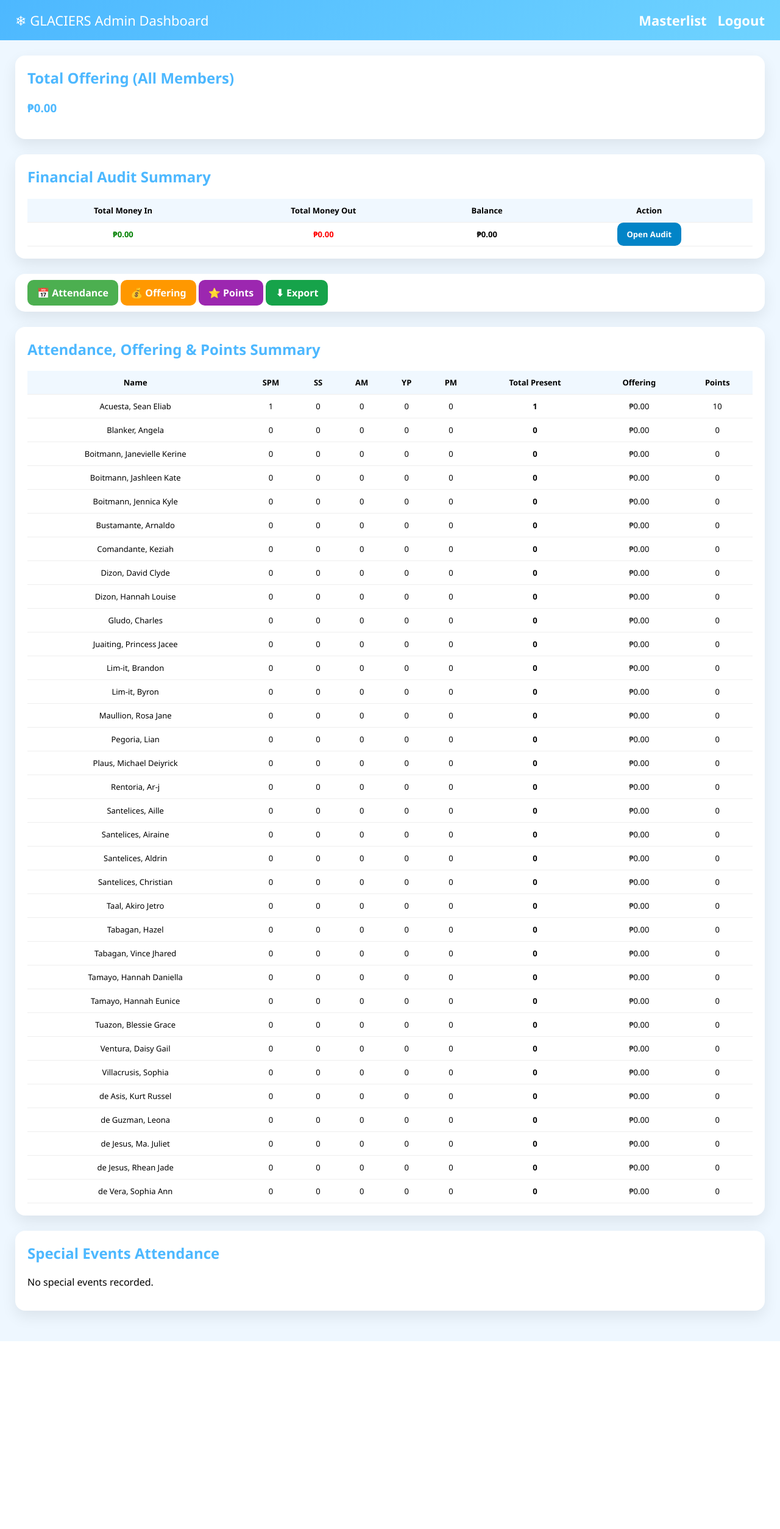
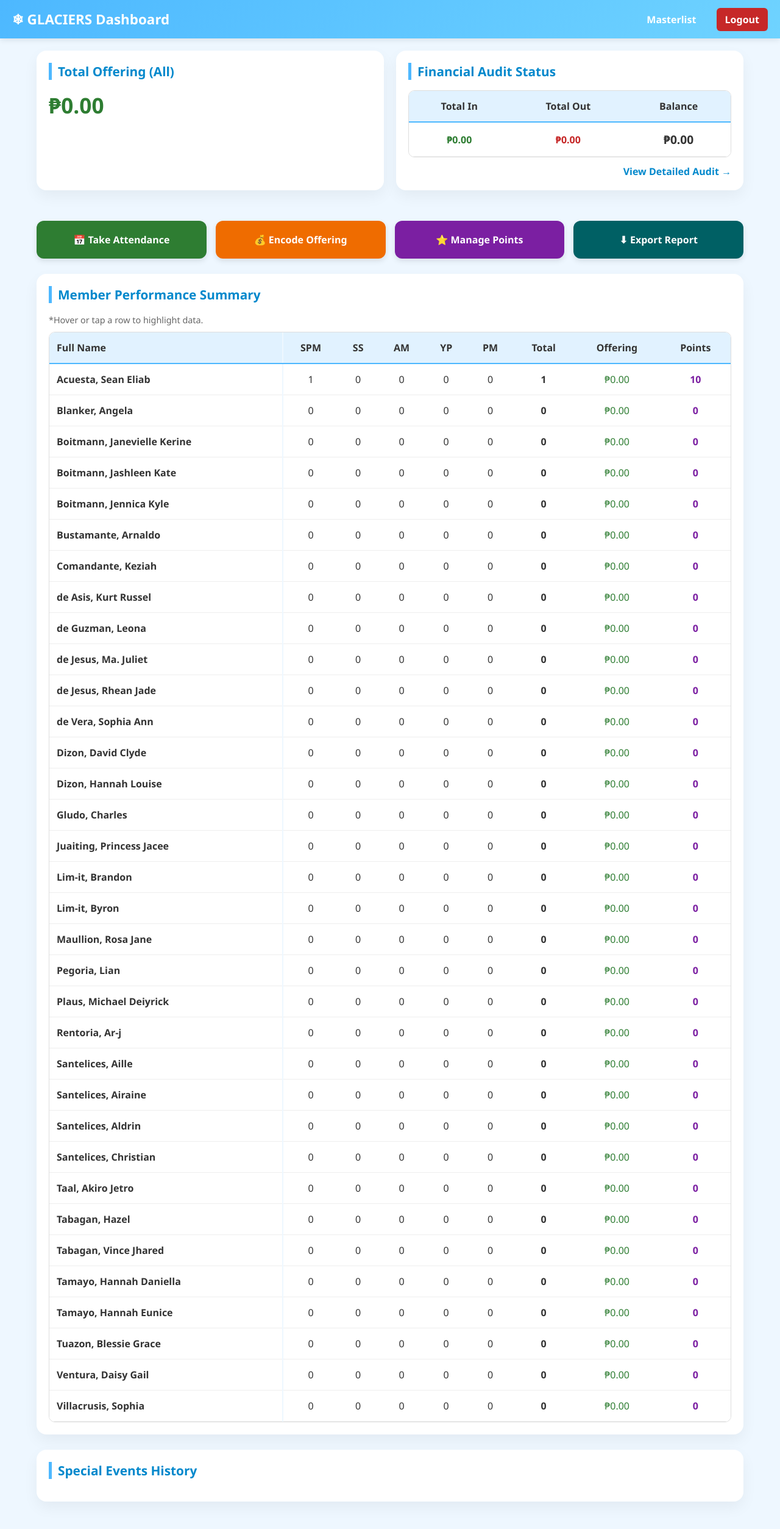
Before and after one commit to arjcrentoria/Glaciers, a PHP site: page /admin.php in a window 1280 px wide. Shown: the whole page at 61% size. Before the commit the page ends 2199 px from the top, so only its background shows below. Run offline with PHP 8.4, Linux system fonts and the light colour scheme; the visitor is signed in with stand-in values (Sample User, id 1); data comes from the database, SQL or seed files in the repository.

Commit message:
New admin

```diff
--- a/admin.php
+++ b/admin.php
@@ -2,6 +2,14 @@
 require "auth.php";
 require "db.php";
 
+/* ===============================
+   PREVENT CACHING
+================================ */
+header("Cache-Control: no-store, no-cache, must-revalidate, max-age=0");
+header("Cache-Control: post-check=0, pre-check=0", false);
+header("Pragma: no-cache");
+
+clearstatcache();
 
 /* ===============================
    PROTECT ADMIN PAGE
@@ -12,32 +20,32 @@ if (!isset($_SESSION["role"]) || $_SESSION["role"] !== "admin") {
 }
 
 /* ===============================
-   ATTENDANCE SUMMARY
+   DATA QUERIES
 ================================ */
+
+// 1. Attendance, Points, and Member Summary (FIXED SORTING)
 $members = $conn->query("
     SELECT
         m.id AS member_id,
         m.full_name,
-
         SUM(CASE WHEN e.event_name='SPM' AND a.present=1 THEN 1 ELSE 0 END) AS spm,
-        SUM(CASE WHEN e.event_name='SS'  AND a.present=1 THEN 1 ELSE 0 END) AS ss,
-        SUM(CASE WHEN e.event_name='AM'  AND a.present=1 THEN 1 ELSE 0 END) AS am,
-        SUM(CASE WHEN e.event_name='YP'  AND a.present=1 THEN 1 ELSE 0 END) AS yp,
-        SUM(CASE WHEN e.event_name='PM'  AND a.present=1 THEN 1 ELSE 0 END) AS pm,
-
+        SUM(CASE WHEN e.event_name='SS' AND a.present=1 THEN 1 ELSE 0 END) AS ss,
+        SUM(CASE WHEN e.event_name='AM' AND a.present=1 THEN 1 ELSE 0 END) AS am,
+        SUM(CASE WHEN e.event_name='YP' AND a.present=1 THEN 1 ELSE 0 END) AS yp,
+        SUM(CASE WHEN e.event_name='PM' AND a.present=1 THEN 1 ELSE 0 END) AS pm,
         COUNT(CASE WHEN a.present=1 THEN 1 END) AS total_present,
-        COUNT(CASE WHEN a.present=1 THEN 1 END) * 10 AS attendance_points
-
+        (
+            COUNT(CASE WHEN a.present=1 THEN 1 END) * 10
+            + IFNULL((SELECT SUM(points) FROM points WHERE member_id = m.id),0)
+        ) AS attendance_points
     FROM members m
     LEFT JOIN attendance a ON m.id = a.member_id
     LEFT JOIN events e ON a.event_id = e.id
-    GROUP BY m.id
-    ORDER BY m.full_name
+    GROUP BY m.id, m.full_name
+    ORDER BY m.full_name COLLATE NOCASE ASC
 ")->fetchAll(PDO::FETCH_ASSOC);
 
-/* ===============================
-   OFFERING TOTALS
-================================ */
+// 2. Individual Offering Summary
 $offerings = $conn->query("
     SELECT m.id, IFNULL(SUM(o.amount),0)
     FROM members m
@@ -45,14 +53,10 @@ $offerings = $conn->query("
     GROUP BY m.id
 ")->fetchAll(PDO::FETCH_KEY_PAIR);
 
-/* GLOBAL OFFERING TOTAL */
-$total_offering_all = $conn->query("
-    SELECT IFNULL(SUM(amount),0) FROM offerings
-")->fetchColumn();
+// 3. Grand Total Offering
+$total_offering_all = $conn->query("SELECT IFNULL(SUM(amount),0) FROM offerings")->fetchColumn();
 
-/* ===============================
-   AUDIT SUMMARY
-================================ */
+// 4. Financial Audit Totals
 $audit = $conn->query("
     SELECT
         SUM(CASE WHEN type='IN' THEN amount ELSE 0 END) AS total_in,
@@ -60,200 +64,267 @@ $audit = $conn->query("
     FROM audit_logs
 ")->fetch(PDO::FETCH_ASSOC);
 
-$audit_in  = $audit["total_in"]  ?? 0;
+$audit_in  = $audit["total_in"] ?? 0;
 $audit_out = $audit["total_out"] ?? 0;
 $audit_balance = $audit_in - $audit_out;
 
-/* ===============================
-   SPECIAL EVENTS
-================================ */
-$special = $conn->query("
-    SELECT
-        e.event_name,
-        e.event_date,
-        m.full_name,
-        a.present
-    FROM events e
-    JOIN attendance a ON e.id = a.event_id
-    JOIN members m ON a.member_id = m.id
-    WHERE e.event_name NOT IN ('SPM','SS','AM','YP','PM')
-    ORDER BY e.event_date DESC, e.event_name, m.full_name
+// 5. Special Events Logic (FIXED SORTING)
+$events_list = $conn->query("
+    SELECT MIN(id) AS event_id, event_name, event_date
+    FROM events
+    WHERE event_name NOT IN ('SPM','SS','AM','YP','PM')
+    GROUP BY event_name, event_date
+    ORDER BY event_date DESC
 ")->fetchAll(PDO::FETCH_ASSOC);
 
 $special_events = [];
-foreach ($special as $row) {
-    $key = $row["event_name"] . " (" . $row["event_date"] . ")";
-    $special_events[$key][] = $row;
+foreach ($events_list as $ev) {
+    $stmt = $conn->prepare("
+        SELECT m.full_name, a.present
+        FROM attendance a
+        JOIN members m ON m.id = a.member_id
+        WHERE a.event_id = ?
+        ORDER BY m.full_name COLLATE NOCASE ASC
+    ");
+    $stmt->execute([$ev["event_id"]]);
+    $special_events[$ev["event_name"] . " (" . $ev["event_date"] . ")"] = $stmt->fetchAll(PDO::FETCH_ASSOC);
 }
 ?>
 
 <!DOCTYPE html>
-<html>
+<html lang="en">
 <head>
 <meta charset="UTF-8">
+<meta name="viewport" content="width=device-width, initial-scale=1.0">
 <title>GLACIERS Admin Dashboard</title>
 
 <style>
-* { box-sizing:border-box; font-family:"Segoe UI",Arial }
-body { margin:0; background:#eef7ff }
-
-.header {
-    background:linear-gradient(135deg,#4db8ff,#6fd3ff);
-    padding:18px 25px;
-    color:white;
-    display:flex;
-    justify-content:space-between;
-    align-items:center;
-    font-size:22px;
+/* CSS Variables for easy color management */
+:root {
+    --primary: #4db8ff;
+    --primary-dark: #0088cc;
+    --highlight: #d1ecff;
+    --bg: #eef7ff;
+    --text: #333;
+    --success: #2e7d32;
+    --danger: #c62828;
 }
 
-.header a {
-    color:white;
-    text-decoration:none;
-    font-weight:bold;
-    margin-left:12px;
+* { box-sizing: border-box; font-family: "Segoe UI", Roboto, Helvetica, Arial, sans-serif; }
+body { margin: 0; background: var(--bg); color: var(--text); }
+
+/* Header and Navigation */
+.header {
+    background: linear-gradient(135deg, var(--primary), #6fd3ff);
+    padding: 16px 20px;
+    color: white;
+    display: flex;
+    justify-content: space-between;
+    align-items: center;
+    position: sticky;
+    top: 0;
+    z-index: 1000;
+    box-shadow: 0 2px 10px rgba(0,0,0,0.1);
 }
 
-.container { padding:25px }
-
-.card {
-    background:white;
-    border-radius:16px;
-    padding:20px;
-    box-shadow:0 10px 25px rgba(0,0,0,.08);
-    margin-bottom:25px;
+.header-links a {
+    color: white;
+    text-decoration: none;
+    font-weight: bold;
+    margin-left: 15px;
+    padding: 8px 14px;
+    border-radius: 8px;
+    transition: 0.3s ease;
 }
 
-h2,h3 { color:#4db8ff; margin-top:0 }
+.header-links a:hover { background: rgba(255, 255, 255, 0.3); }
 
-table {
-    width:100%;
-    border-collapse:collapse;
-    font-size:13px;
+.container { padding: 20px; max-width: 1200px; margin: auto; }
+
+/* Dashboard Cards */
+.card {
+    background: white;
+    border-radius: 16px;
+    padding: 20px;
+    box-shadow: 0 10px 25px rgba(0,0,0,0.05);
+    margin-bottom: 25px;
+    transition: 0.3s ease;
 }
-th,td {
-    padding:10px;
-    border-bottom:1px solid #eee;
-    text-align:center;
+
+h2 { color: var(--primary-dark); margin-top: 0; font-size: 1.3rem; border-left: 5px solid var(--primary); padding-left: 10px; }
+
+/* Main Table with High-Contrast Highlight */
+.table-wrap {
+    width: 100%;
+    overflow-x: auto;
+    -webkit-overflow-scrolling: touch;
+    border: 1px solid #ddd;
+    border-radius: 10px;
 }
-th { background:#f0f8ff }
 
-.attendance { background:#4caf50; color:white; padding:10px 16px; border-radius:10px; text-decoration:none; font-weight:bold }
-.offering   { background:#ff9800; color:white; padding:10px 16px; border-radius:10px; text-decoration:none; font-weight:bold }
-.points     { background:#9c27b0; color:white; padding:10px 16px; border-radius:10px; text-decoration:none; font-weight:bold }
-.auditbtn   { background:#0284c7; color:white; padding:10px 16px; border-radius:10px; text-decoration:none; font-weight:bold }
-.export     { background:#16a34a; color:white; padding:10px 16px; border-radius:10px; text-decoration:none; font-weight:bold }
+table { width: 100%; border-collapse: collapse; min-width: 800px; background: white; }
+th, td { padding: 14px 12px; border-bottom: 1px solid #eee; text-align: center; transition: all 0.2s; }
+th { background: #e1f2ff; font-weight: bold; color: #333; border-bottom: 2px solid var(--primary); }
 
-.in { color:green; font-weight:bold }
-.out { color:red; font-weight:bold }
+/* Stronger Hover Logic */
+tr:hover td {
+    background-color: var(--highlight) !important;
+    color: #000;
+    font-weight: 600;
+}
+
+/* Sticky Column handling hover */
+.sticky-name {
+    position: sticky;
+    left: 0;
+    background: white;
+    z-index: 5;
+    text-align: left !important;
+    font-weight: bold;
+    border-right: 2px solid var(--bg);
+}
+
+th.sticky-name { background: #e1f2ff; z-index: 6; }
+tr:hover .sticky-name { background: var(--highlight) !important; }
+
+/* Navigation Buttons */
+.button-grid {
+    display: grid;
+    grid-template-columns: repeat(auto-fit, minmax(200px, 1fr));
+    gap: 15px;
+    margin-bottom: 25px;
+}
+
+.btn-nav {
+    display: block;
+    padding: 20px;
+    border-radius: 12px;
+    color: white;
+    text-decoration: none;
+    text-align: center;
+    font-weight: bold;
+    font-size: 16px;
+    transition: all 0.3s cubic-bezier(0.175, 0.885, 0.32, 1.275);
+    box-shadow: 0 4px 10px rgba(0,0,0,0.1);
+}
+
+.btn-nav:hover { transform: translateY(-5px); box-shadow: 0 8px 15px rgba(0,0,0,0.2); }
+.btn-nav:active { transform: scale(0.95); }
+
+.attendance { background: #2e7d32; }
+.offering { background: #ef6c00; }
+.points { background: #7b1fa2; }
+.export { background: #006064; }
+
+/* Financial Text */
+.in { color: var(--success); font-weight: bold; }
+.out { color: var(--danger); font-weight: bold; }
+
+/* Special Events Section */
+details { border: 1px solid #eee; border-radius: 8px; margin-bottom: 10px; }
+summary { padding: 15px; cursor: pointer; font-weight: bold; outline: none; transition: 0.2s; }
+summary:hover { background: var(--highlight); }
+
+/* Responsive Adjustments */
+@media (max-width: 768px) {
+    .header { flex-direction: column; text-align: center; }
+    .header-links { margin-top: 10px; }
+    .button-grid { grid-template-columns: 1fr; }
+    .card { padding: 15px; }
+}
 </style>
 </head>
-
 <body>
 
 <div class="header">
-    <div>❄ GLACIERS Admin Dashboard</div>
-    <div>
+    <div style="font-size: 1.4rem; font-weight: bold;">❄ GLACIERS Dashboard</div>
+    <div class="header-links">
         <a href="masterlist.php">Masterlist</a>
-        <a href="logout.php">Logout</a>
+        <a href="logout.php" style="background: var(--danger); border-radius: 6px;">Logout</a>
     </div>
 </div>
 
 <div class="container">
 
-<!-- ================= GLOBAL OFFERING ================= -->
+    <div style="display: grid; grid-template-columns: repeat(auto-fit, minmax(300px, 1fr)); gap: 20px; margin-bottom: 25px;">
         <div class="card">
-<h2>Total Offering (All Members)</h2>
-<h3>₱<?= number_format($total_offering_all,2) ?></h3>
+            <h2>Total Offering (All)</h2>
+            <h3 style="font-size: 2.2rem; color: var(--success); margin: 10px 0;">₱<?= number_format($total_offering_all, 2) ?></h3>
         </div>
 
-<!-- ================= AUDIT SUMMARY ================= -->
         <div class="card">
-<h2>Financial Audit Summary</h2>
-
-<table>
+            <h2>Financial Audit Status</h2>
+            <div class="table-wrap">
+                <table style="min-width: 100%;">
+                    <tr><th>Total In</th><th>Total Out</th><th>Balance</th></tr>
                     <tr>
-    <th>Total Money In</th>
-    <th>Total Money Out</th>
-    <th>Balance</th>
-    <th>Action</th>
-</tr>
-<tr>
-    <td class="in">₱<?= number_format($audit_in,2) ?></td>
-    <td class="out">₱<?= number_format($audit_out,2) ?></td>
-    <td><strong>₱<?= number_format($audit_balance,2) ?></strong></td>
-    <td><a class="auditbtn" href="audit.php">Open Audit</a></td>
+                        <td class="in">₱<?= number_format($audit_in, 2) ?></td>
+                        <td class="out">₱<?= number_format($audit_out, 2) ?></td>
+                        <td style="font-size: 1.2rem; font-weight: 900;">₱<?= number_format($audit_balance, 2) ?></td>
                     </tr>
                 </table>
             </div>
-
-<!-- ================= GLOBAL BUTTONS ================= -->
-<div class="card">
-<a class="attendance" href="attendance.php">📅 Attendance</a>
-<a class="offering" href="offering.php">💰 Offering</a>
-<a class="points" href="points.php">⭐ Points</a>
-<a class="export" href="export_yp.php">⬇ Export</a>
+            <div style="margin-top: 12px; text-align: right;"><a href="audit.php" style="color: var(--primary-dark); font-weight: bold; text-decoration: none;">View Detailed Audit →</a></div>
+        </div>
     </div>
 
-<!-- ================= MEMBER SUMMARY ================= -->
+    <div class="button-grid">
+        <a class="btn-nav attendance" href="attendance.php">📅 Take Attendance</a>
+        <a class="btn-nav offering" href="offering.php">💰 Encode Offering</a>
+        <a class="btn-nav points" href="points.php">⭐ Manage Points</a>
+        <a class="btn-nav export" href="export_yp.php">⬇ Export Report</a>
+    </div>
+
     <div class="card">
-<h2>Attendance, Offering & Points Summary</h2>
-
+        <h2>Member Performance Summary</h2>
+        <p style="font-size: 0.9rem; color: #666; margin-bottom: 10px;">*Hover or tap a row to highlight data.</p>
+        <div class="table-wrap">
             <table>
+                <thead>
                     <tr>
-    <th>Name</th>
-    <th>SPM</th>
-    <th>SS</th>
-    <th>AM</th>
-    <th>YP</th>
-    <th>PM</th>
-    <th>Total Present</th>
-    <th>Offering</th>
-    <th>Points</th>
+                        <th class="sticky-name">Full Name</th>
+                        <th>SPM</th><th>SS</th><th>AM</th><th>YP</th><th>PM</th>
+                        <th>Total</th><th>Offering</th><th>Points</th>
                     </tr>
-
+                </thead>
+                <tbody>
                     <?php foreach ($members as $m): ?>
                     <tr>
-    <td><?= htmlspecialchars($m["full_name"]) ?></td>
+                        <td class="sticky-name"><?= htmlspecialchars($m["full_name"] ?? '') ?></td>
                         <td><?= $m["spm"] ?></td>
                         <td><?= $m["ss"] ?></td>
                         <td><?= $m["am"] ?></td>
                         <td><?= $m["yp"] ?></td>
                         <td><?= $m["pm"] ?></td>
                         <td><strong><?= $m["total_present"] ?></strong></td>
-    <td>₱<?= number_format($offerings[$m["member_id"]] ?? 0,2) ?></td>
-    <td><?= $m["attendance_points"] ?></td>
+                        <td style="color: var(--success);">₱<?= number_format($offerings[$m["member_id"]] ?? 0, 2) ?></td>
+                        <td style="color: #7b1fa2; font-weight: bold;"><?= $m["attendance_points"] ?></td>
+                    </tr>
+                    <?php endforeach; ?>
+                </tbody>
+            </table>
+        </div>
+    </div>
+
+    <div class="card">
+        <h2>Special Events History</h2>
+        <?php foreach ($special_events as $event => $rows): ?>
+        <details>
+            <summary><?= htmlspecialchars($event) ?> <span style="font-weight: normal; color: #888; margin-left: 10px;">(Click to view)</span></summary>
+            <div class="table-wrap">
+                <table style="min-width: 100%;">
+                    <tr><th style="text-align: left;">Name</th><th>Status</th></tr>
+                    <?php foreach ($rows as $r): ?>
+                    <tr>
+                        <td style="text-align: left;"><?= htmlspecialchars($r["full_name"] ?? '') ?></td>
+                        <td style="font-weight: bold; color: <?= $r["present"] ? 'var(--success)' : 'var(--danger)' ?>;">
+                            <?= $r["present"] ? "✔ Present" : "✖ Absent" ?>
+                        </td>
                     </tr>
                     <?php endforeach; ?>
                 </table>
             </div>
-
-<!-- ================= SPECIAL EVENTS ================= -->
-<div class="card">
-<h2>Special Events Attendance</h2>
-
-<?php if (empty($special_events)): ?>
-<p>No special events recorded.</p>
-<?php endif; ?>
-
-<?php foreach ($special_events as $event => $rows): ?>
-<h3><?= htmlspecialchars($event) ?></h3>
-
-<table>
-<tr>
-    <th>Name</th>
-    <th>Date</th>
-    <th>Attendance</th>
-</tr>
-
-<?php foreach ($rows as $r): ?>
-<tr>
-    <td><?= htmlspecialchars($r["full_name"]) ?></td>
-    <td><?= $r["event_date"] ?></td>
-    <td><?= $r["present"] ? "Present" : "Absent" ?></td>
-</tr>
-<?php endforeach; ?>
-</table>
+        </details>
         <?php endforeach; ?>
     </div>
 
```
Lines whose indentation alone changed are shown as unchanged.
